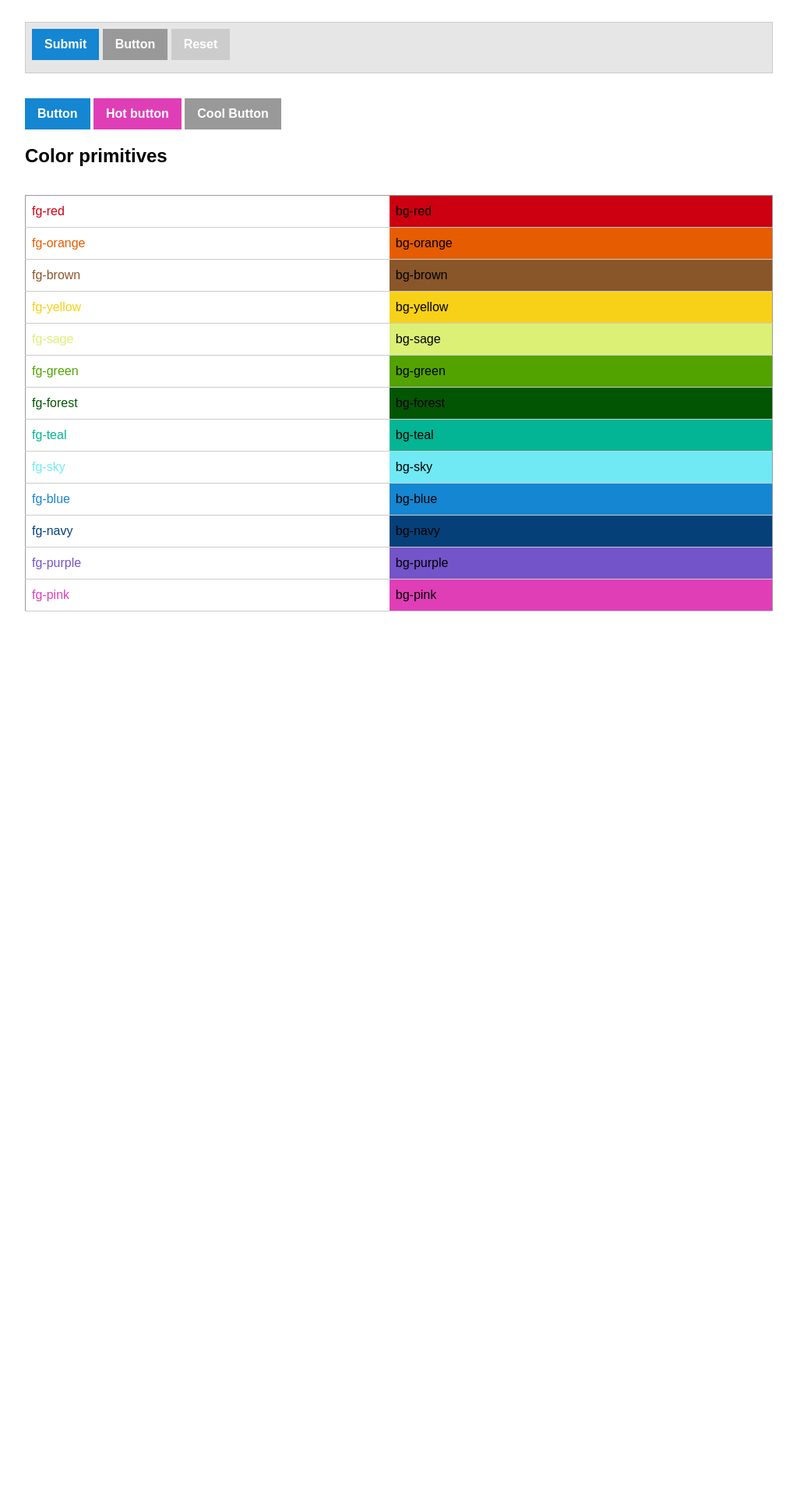
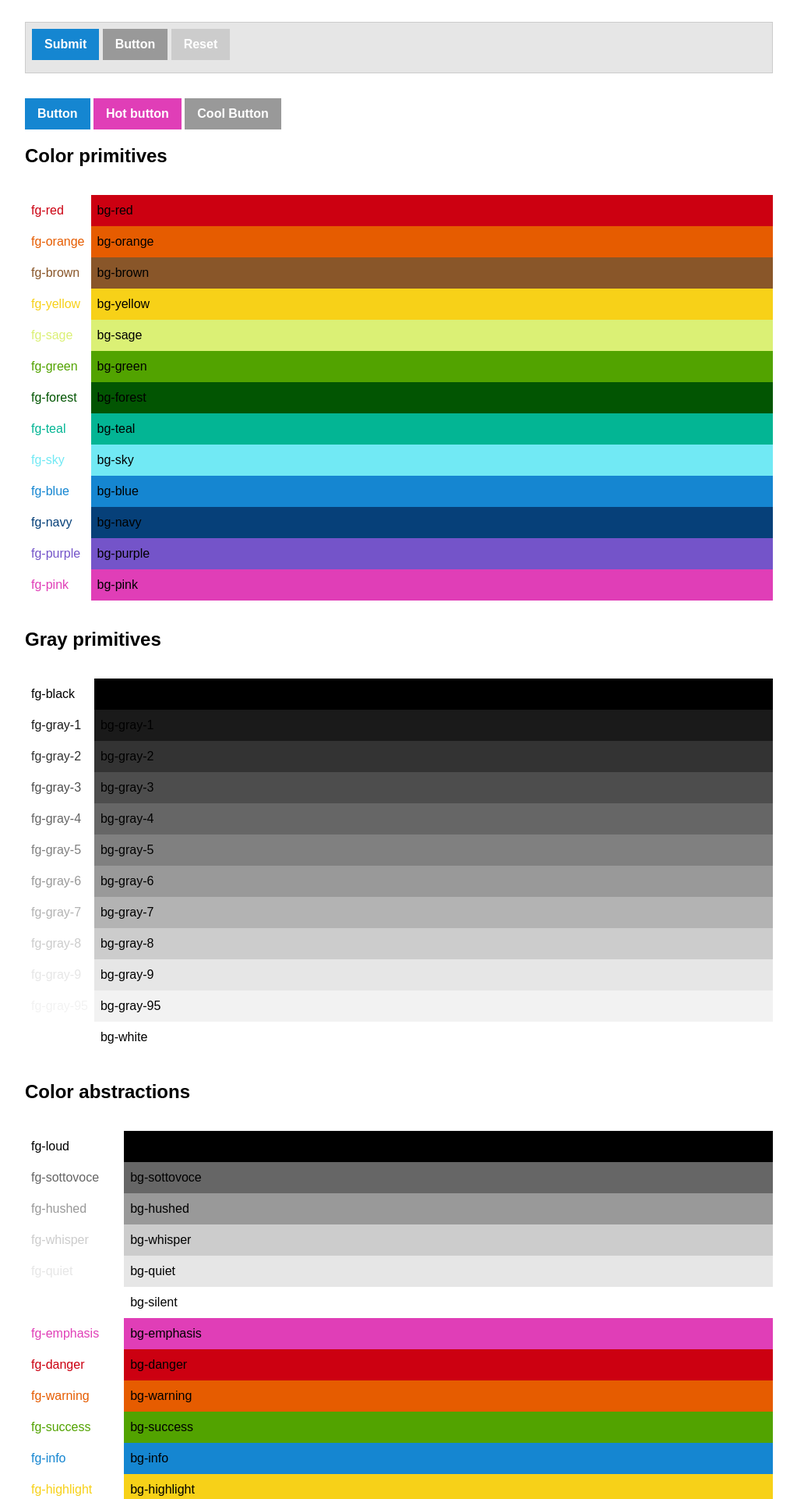
Before and after one commit to axoplasm/skeletor, a PHP site: page / in a window 1280 px wide. Shown: the part 4082-6004 px from the top of the page at 78% size, without its empty margins (128-1151 px from the left). Before the commit the page ends 4866 px from the top, so only its background shows below. Run offline with PHP 8.4, Linux system fonts and the light colour scheme.

Commit message:
(colors)

```diff
--- a/public/index.html
+++ b/public/index.html
@@ -15,7 +15,6 @@
                 <a href="https://github.com/axoplasm/skeletor"><em>View this project on GitHub</em></a>
             </div>
         </header>
-
         <section class="row">
     <div class="row__inner">
 
@@ -256,100 +255,324 @@
 <section class="row">
     <div class="row__inner">
         <h3>Color primitives</h3>
-        <table class="borderless" style="width:100%">
+        <table class="borderless">
     <tbody><tr>
-                    <td class="fg-red">
+            <td class="fg-red nowrap">
                 fg-red
             </td>
-                    <td class="bg-red">
+            <td class="bg-red" style="width:100%">
                 bg-red
             </td>
         </tr><tr>
-                    <td class="fg-orange">
+            <td class="fg-orange nowrap">
                 fg-orange
             </td>
-                    <td class="bg-orange">
+            <td class="bg-orange" style="width:100%">
                 bg-orange
             </td>
         </tr><tr>
-                    <td class="fg-brown">
+            <td class="fg-brown nowrap">
                 fg-brown
             </td>
-                    <td class="bg-brown">
+            <td class="bg-brown" style="width:100%">
                 bg-brown
             </td>
         </tr><tr>
-                    <td class="fg-yellow">
+            <td class="fg-yellow nowrap">
                 fg-yellow
             </td>
-                    <td class="bg-yellow">
+            <td class="bg-yellow" style="width:100%">
                 bg-yellow
             </td>
         </tr><tr>
-                    <td class="fg-sage">
+            <td class="fg-sage nowrap">
                 fg-sage
             </td>
-                    <td class="bg-sage">
+            <td class="bg-sage" style="width:100%">
                 bg-sage
             </td>
         </tr><tr>
-                    <td class="fg-green">
+            <td class="fg-green nowrap">
                 fg-green
             </td>
-                    <td class="bg-green">
+            <td class="bg-green" style="width:100%">
                 bg-green
             </td>
         </tr><tr>
-                    <td class="fg-forest">
+            <td class="fg-forest nowrap">
                 fg-forest
             </td>
-                    <td class="bg-forest">
+            <td class="bg-forest" style="width:100%">
                 bg-forest
             </td>
         </tr><tr>
-                    <td class="fg-teal">
+            <td class="fg-teal nowrap">
                 fg-teal
             </td>
-                    <td class="bg-teal">
+            <td class="bg-teal" style="width:100%">
                 bg-teal
             </td>
         </tr><tr>
-                    <td class="fg-sky">
+            <td class="fg-sky nowrap">
                 fg-sky
             </td>
-                    <td class="bg-sky">
+            <td class="bg-sky" style="width:100%">
                 bg-sky
             </td>
         </tr><tr>
-                    <td class="fg-blue">
+            <td class="fg-blue nowrap">
                 fg-blue
             </td>
-                    <td class="bg-blue">
+            <td class="bg-blue" style="width:100%">
                 bg-blue
             </td>
         </tr><tr>
-                    <td class="fg-navy">
+            <td class="fg-navy nowrap">
                 fg-navy
             </td>
-                    <td class="bg-navy">
+            <td class="bg-navy" style="width:100%">
                 bg-navy
             </td>
         </tr><tr>
-                    <td class="fg-purple">
+            <td class="fg-purple nowrap">
                 fg-purple
             </td>
-                    <td class="bg-purple">
+            <td class="bg-purple" style="width:100%">
                 bg-purple
             </td>
         </tr><tr>
-                    <td class="fg-pink">
+            <td class="fg-pink nowrap">
                 fg-pink
             </td>
-                    <td class="bg-pink">
+            <td class="bg-pink" style="width:100%">
                 bg-pink
             </td>
         </tr></tbody>
 </table>
+
+    </div>
+</section>
+
+<section class="row">
+    <div class="row__inner">
+        <h3>Gray primitives</h3>
+        <table class="borderless">
+    <tbody><tr>
+            <td class="fg-black nowrap">
+                fg-black
+            </td>
+            <td class="bg-black" style="width:100%">
+                bg-black
+            </td>
+        </tr><tr>
+            <td class="fg-gray-1 nowrap">
+                fg-gray-1
+            </td>
+            <td class="bg-gray-1" style="width:100%">
+                bg-gray-1
+            </td>
+        </tr><tr>
+            <td class="fg-gray-2 nowrap">
+                fg-gray-2
+            </td>
+            <td class="bg-gray-2" style="width:100%">
+                bg-gray-2
+            </td>
+        </tr><tr>
+            <td class="fg-gray-3 nowrap">
+                fg-gray-3
+            </td>
+            <td class="bg-gray-3" style="width:100%">
+                bg-gray-3
+            </td>
+        </tr><tr>
+            <td class="fg-gray-4 nowrap">
+                fg-gray-4
+            </td>
+            <td class="bg-gray-4" style="width:100%">
+                bg-gray-4
+            </td>
+        </tr><tr>
+            <td class="fg-gray-5 nowrap">
+                fg-gray-5
+            </td>
+            <td class="bg-gray-5" style="width:100%">
+                bg-gray-5
+            </td>
+        </tr><tr>
+            <td class="fg-gray-6 nowrap">
+                fg-gray-6
+            </td>
+            <td class="bg-gray-6" style="width:100%">
+                bg-gray-6
+            </td>
+        </tr><tr>
+            <td class="fg-gray-7 nowrap">
+                fg-gray-7
+            </td>
+            <td class="bg-gray-7" style="width:100%">
+                bg-gray-7
+            </td>
+        </tr><tr>
+            <td class="fg-gray-8 nowrap">
+                fg-gray-8
+            </td>
+            <td class="bg-gray-8" style="width:100%">
+                bg-gray-8
+            </td>
+        </tr><tr>
+            <td class="fg-gray-9 nowrap">
+                fg-gray-9
+            </td>
+            <td class="bg-gray-9" style="width:100%">
+                bg-gray-9
+            </td>
+        </tr><tr>
+            <td class="fg-gray-95 nowrap">
+                fg-gray-95
+            </td>
+            <td class="bg-gray-95" style="width:100%">
+                bg-gray-95
+            </td>
+        </tr><tr>
+            <td class="fg-white nowrap">
+                fg-white
+            </td>
+            <td class="bg-white" style="width:100%">
+                bg-white
+            </td>
+        </tr></tbody>
+</table>
+
+    </div>
+</section>
+
+<section class="row">
+    <div class="row__inner">
+        <h3>Color abstractions</h3>
+        <table class="borderless">
+    <tbody><tr>
+            <td class="fg-loud nowrap">
+                fg-loud
+            </td>
+            <td class="bg-loud" style="width:100%">
+                bg-loud
+            </td>
+        </tr><tr>
+            <td class="fg-sottovoce nowrap">
+                fg-sottovoce
+            </td>
+            <td class="bg-sottovoce" style="width:100%">
+                bg-sottovoce
+            </td>
+        </tr><tr>
+            <td class="fg-hushed nowrap">
+                fg-hushed
+            </td>
+            <td class="bg-hushed" style="width:100%">
+                bg-hushed
+            </td>
+        </tr><tr>
+            <td class="fg-whisper nowrap">
+                fg-whisper
+            </td>
+            <td class="bg-whisper" style="width:100%">
+                bg-whisper
+            </td>
+        </tr><tr>
+            <td class="fg-quiet nowrap">
+                fg-quiet
+            </td>
+            <td class="bg-quiet" style="width:100%">
+                bg-quiet
+            </td>
+        </tr><tr>
+            <td class="fg-silent nowrap">
+                fg-silent
+            </td>
+            <td class="bg-silent" style="width:100%">
+                bg-silent
+            </td>
+        </tr><tr>
+            <td class="fg-emphasis nowrap">
+                fg-emphasis
+            </td>
+            <td class="bg-emphasis" style="width:100%">
+                bg-emphasis
+            </td>
+        </tr><tr>
+            <td class="fg-danger nowrap">
+                fg-danger
+            </td>
+            <td class="bg-danger" style="width:100%">
+                bg-danger
+            </td>
+        </tr><tr>
+            <td class="fg-warning nowrap">
+                fg-warning
+            </td>
+            <td class="bg-warning" style="width:100%">
+                bg-warning
+            </td>
+        </tr><tr>
+            <td class="fg-success nowrap">
+                fg-success
+            </td>
+            <td class="bg-success" style="width:100%">
+                bg-success
+            </td>
+        </tr><tr>
+            <td class="fg-info nowrap">
+                fg-info
+            </td>
+            <td class="bg-info" style="width:100%">
+                bg-info
+            </td>
+        </tr><tr>
+            <td class="fg-highlight nowrap">
+                fg-highlight
+            </td>
+            <td class="bg-highlight" style="width:100%">
+                bg-highlight
+            </td>
+        </tr><tr>
+            <td class="fg-hero nowrap">
+                fg-hero
+            </td>
+            <td class="bg-hero" style="width:100%">
+                bg-hero
+            </td>
+        </tr><tr>
+            <td class="fg-link-unvisited nowrap">
+                fg-link-unvisited
+            </td>
+            <td class="bg-link-unvisited" style="width:100%">
+                bg-link-unvisited
+            </td>
+        </tr><tr>
+            <td class="fg-link-visited nowrap">
+                fg-link-visited
+            </td>
+            <td class="bg-link-visited" style="width:100%">
+                bg-link-visited
+            </td>
+        </tr><tr>
+            <td class="fg-link-hover nowrap">
+                fg-link-hover
+            </td>
+            <td class="bg-link-hover" style="width:100%">
+                bg-link-hover
+            </td>
+        </tr><tr>
+            <td class="fg-link-active nowrap">
+                fg-link-active
+            </td>
+            <td class="bg-link-active" style="width:100%">
+                bg-link-active
+            </td>
+        </tr></tbody>
+</table>
+
     </div>
 </section>
 
--- a/public/static/css/screen.css
+++ b/public/static/css/screen.css
@@ -396,6 +396,9 @@ table {
   border: 1px solid var(--hushed);
   margin-block-end: 2rem;
   margin-block-start: 2rem;
+}
+table.borderless, table.borderless tr {
+  border: none;
 }
 
 tr {
@@ -974,4 +977,12 @@ label.valid {
   color: var(--link-active);
 }
 
+.text-align-end {
+  text-align: end;
+}
+
+.nowrap {
+  white-space: nowrap;
+}
+
 /*# sourceMappingURL=screen.css.map */
--- a/sass/_base.scss
+++ b/sass/_base.scss
@@ -217,6 +217,11 @@ table {
     border: 1px solid var(--hushed);
     margin-block-end: 2rem;
     margin-block-start: 2rem;
+    &.borderless {
+        &, tr {
+            border: none;
+        }
+    }
 }
 tr {
     border-block-end: 1px solid var(--whisper);
--- a/sass/_local.scss
+++ b/sass/_local.scss
@@ -32,3 +32,9 @@
 // # Custom # //
 
 // # Unsorted # //
+.text-align-end {
+    text-align: end;
+}
+.nowrap {
+    white-space: nowrap;
+}
```
Also changed, not shown: partials/color-table.html (added, +14 -0 lines), views/index.html (+46 -15 lines). Lines whose indentation alone changed are shown as unchanged.
